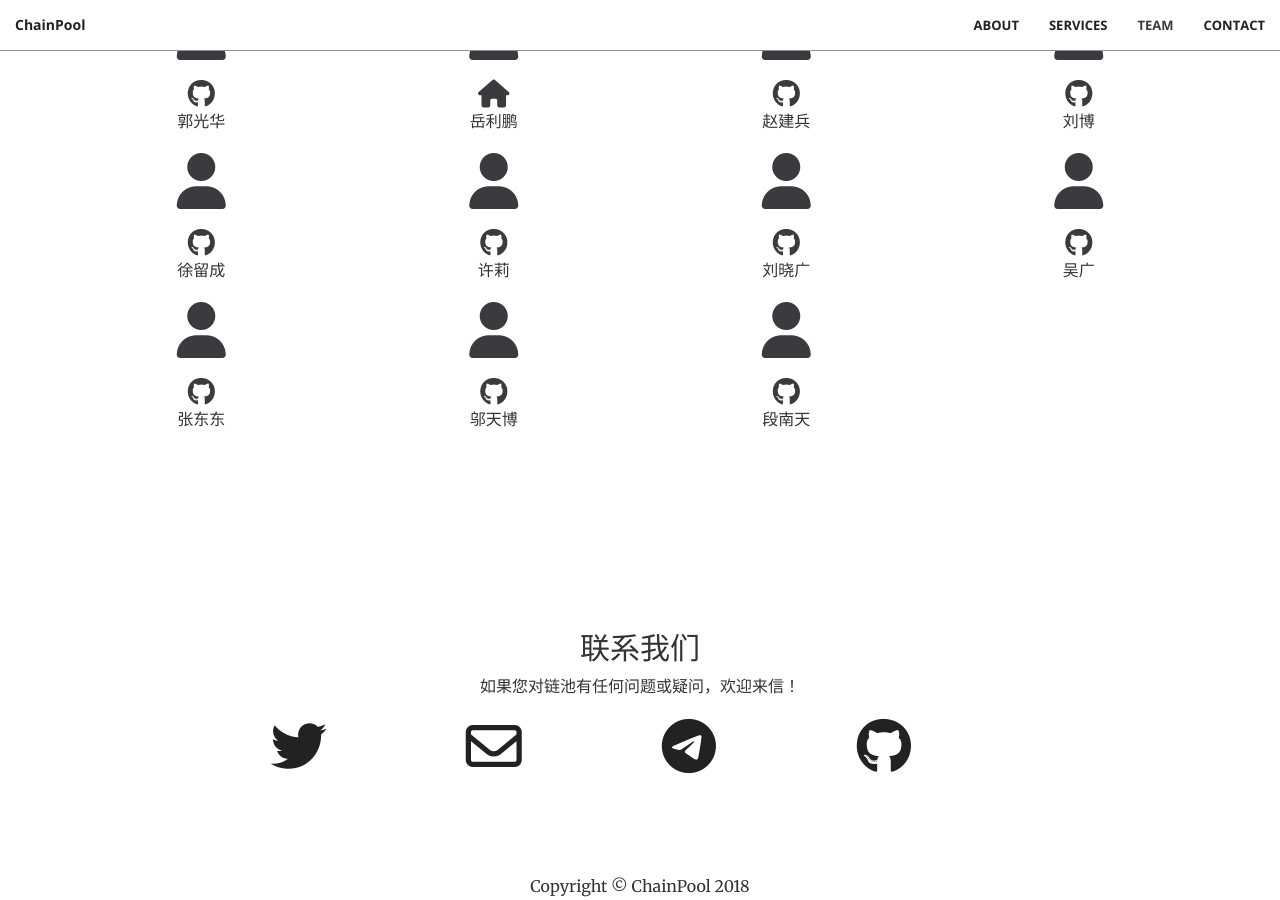
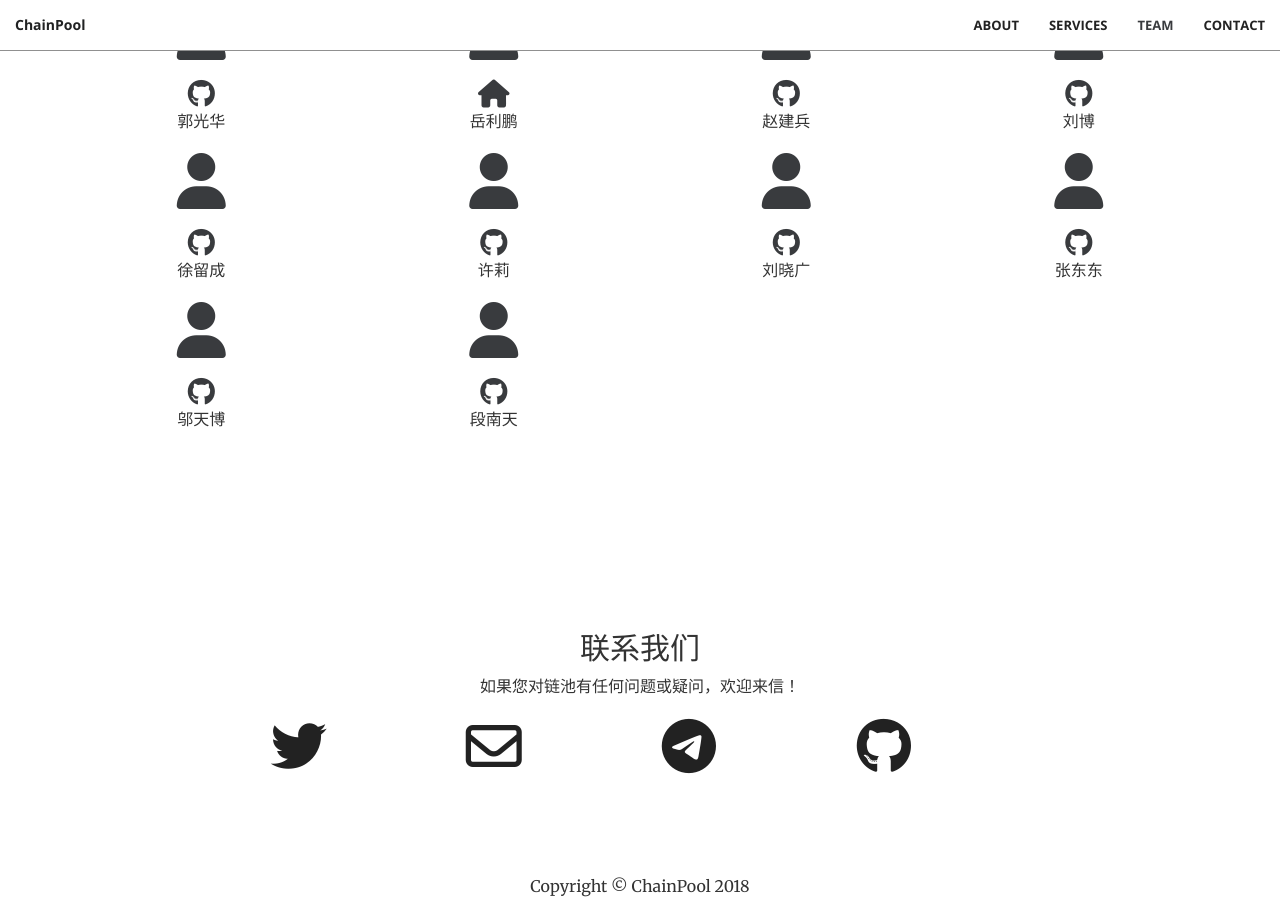
Before and after one commit to chainpool/chainpool.github.io, a Jekyll site: the page built from index.html, in a window 1280 px wide and 900 px high, scrolled down 2059 px. Built offline with Jekyll 4.4.1, drawn with Linux system fonts in a browser that asks for light colours; nearby versions of some CDN libraries; comment, search, counter and statistics services are not loaded.

Commit message:
Update team

```diff
--- a/_includes/team.html
+++ b/_includes/team.html
@@ -91,17 +91,6 @@
                     <i class="fa fa-4x fa-user wow bounceIn text-primary" data-wow-delay=".3s"></i>
                 </div>
                 <div class="service-box">
-                    <a href="#">
-                    <i class="fa fa-2x fa-github wow bounceIn text-primary" data-wow-delay=".3s"></i>
-                    </a>
-                    <p>吴广</p>
-                </div>
-            </div>
-            <div class="col-lg-3 col-md-3 text-center">
-                <div class="service-box">
-                    <i class="fa fa-4x fa-user wow bounceIn text-primary" data-wow-delay=".3s"></i>
-                </div>
-                <div class="service-box">
                     <a href="https://github.com/zhang-dong-dong">
                     <i class="fa fa-2x fa-github wow bounceIn text-primary" data-wow-delay=".3s"></i>
                     </a>
```
